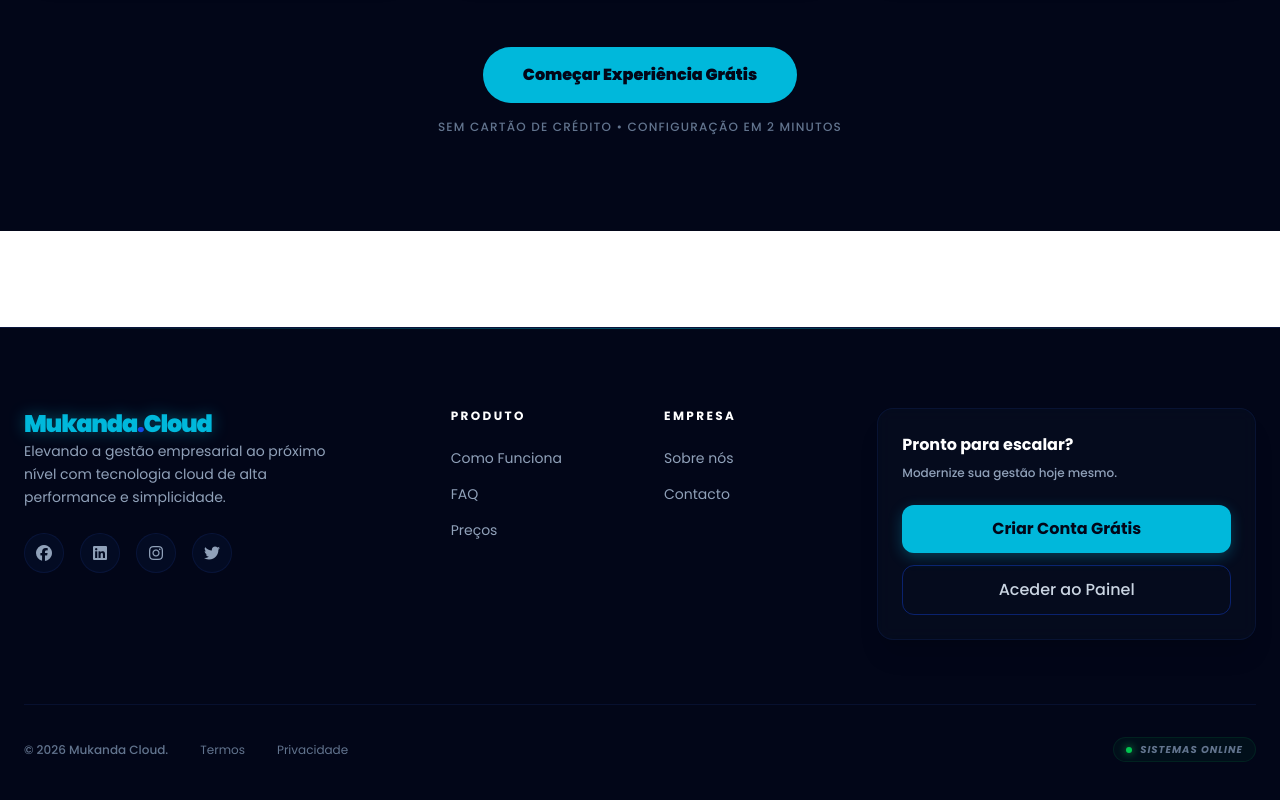
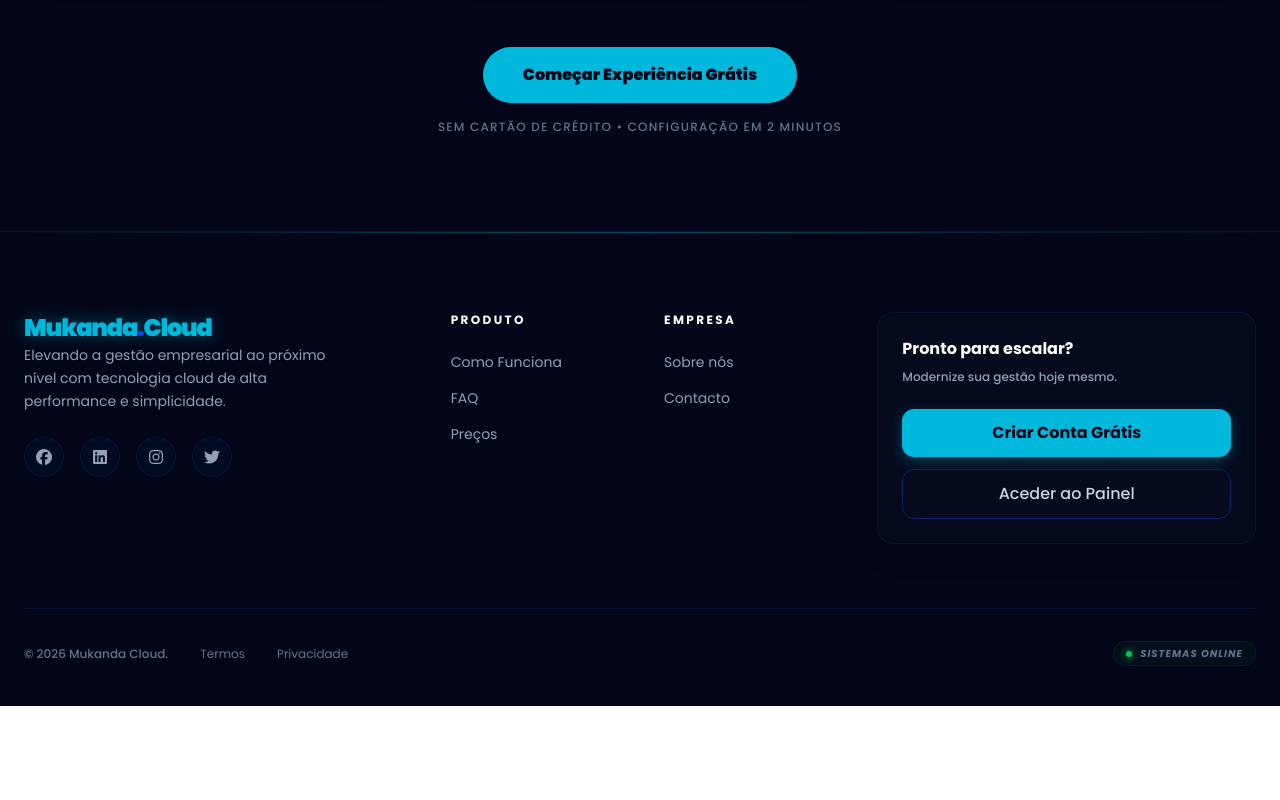
Before and after one commit to nsimba-afonso-nwayami/mukanda-cloud, a React (Vite) app: page / in a window 1280 px wide. Shown: the part 2229-3029 px from the top of the page. After the commit the page ends 2935 px from the top, so only its background shows below. Built offline with nearby package versions, Linux system fonts and the light colour scheme.

Commit message:
Margin top removido

```diff
--- a/src/components/footer/Footer.jsx
+++ b/src/components/footer/Footer.jsx
@@ -7,7 +7,7 @@
   const footerLinkStyle = "text-sm text-slate-400 hover:text-cyan-400 hover:translate-x-1 transition-all duration-300 w-fit";
 
   return (
-    <footer className="relative bg-slate-950 text-slate-300 border-t border-blue-900/30 mt-24 overflow-hidden">
+    <footer className="relative bg-slate-950 text-slate-300 border-t border-blue-900/30 overflow-hidden">
       {/* Linha de luz superior (Glow sutil) */}
       <div className="absolute top-0 left-1/2 -translate-x-1/2 w-full h-px bg-linear-to-r from-transparent via-cyan-500/40 to-transparent" />
 
```
